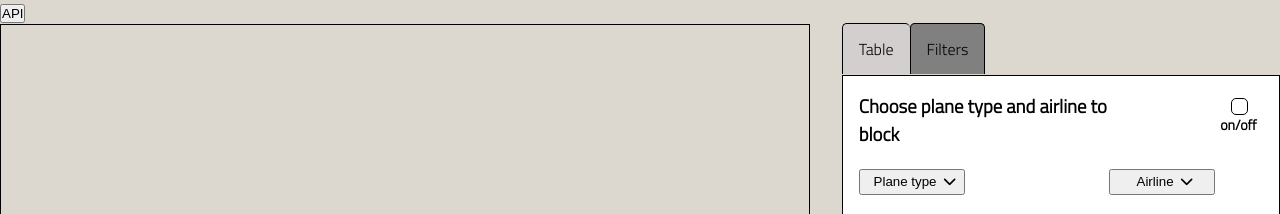
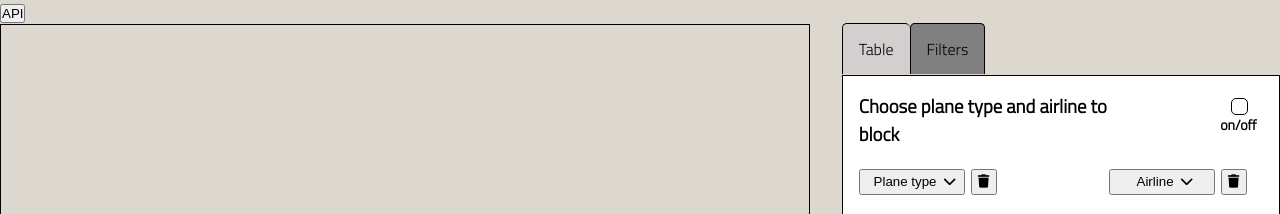
Before and after one commit to PiotrDrajewicz/radar-app, a website with bundled scripts: page public/index.html in a window 1280 px wide. Both pictures are taken after a click on the link "Filters". Shown: the top 214 px of the page. Built offline with nearby package versions, Linux system fonts and the light colour scheme; no server answers.

Commit message:
added reset buttons to type and airline filters

```diff
--- a/public/index.html
+++ b/public/index.html
@@ -52,7 +52,11 @@
 
                 <div id="dropdowns-div">
                     <div id="type-dropdown" class="dropdown">
-                        <button id="type-dropdown-button" class="dropdown-button">Plane type</button>
+                        <div class="filter-buttons">
+                            <button id="type-dropdown-button" class="dropdown-button">Plane type</button>
+                            <button id="reset-type-button" class="reset-filter-button"><i
+                                    class="fa-solid fa-trash"></i></button>
+                        </div>
                         <div id="type-dropdown-menu" class="dropdown-menu">
                         </div>
                         <div id="banned-types-display" class="banned-display">
@@ -63,7 +67,11 @@
                     </div>
 
                     <div id="airline-dropdown" class="dropdown">
-                        <button id="airline-dropdown-button" class="dropdown-button">Airline</button>
+                        <div class="filter-buttons">
+                            <button id="reset-airline-button" class="reset-filter-button"><i
+                                    class="fa-solid fa-trash"></i></button>
+                            <button id="airline-dropdown-button" class="dropdown-button">Airline</button>
+                        </div>
                         <div id="airline-dropdown-menu" class="dropdown-menu">
                         </div>
                         <div id="banned-airlines-display" class="banned-display">
--- a/public/style.css
+++ b/public/style.css
@@ -244,6 +244,26 @@ body {
     margin-left: 1rem;
 }
 
+.filter-buttons {
+    display: flex;
+    position: relative;
+}
+
+#reset-type-button {
+    position: absolute;
+    min-height: 26px;
+    min-width: 26px;
+    margin-left: 8rem;
+}
+
+#reset-airline-button {
+    position: absolute;
+    min-height: 26px;
+    min-width: 26px;
+    /* transform: translateX(-2.8rem); */
+    margin-left: 7rem;
+}
+
 .dropdown-menu {
     position: absolute;
     margin: auto;
@@ -273,7 +293,12 @@ body {
     overflow-y: scroll;
 }
 
-.dropdown.active>.dropdown-button+.dropdown-menu {
+/* .dropdown.active>.dropdown-button+.dropdown-menu {
+    opacity: 1;
+    height: 60vh;
+    pointer-events: auto;
+} */
+.dropdown.active>.dropdown-menu {
     opacity: 1;
     height: 60vh;
     pointer-events: auto;
```
